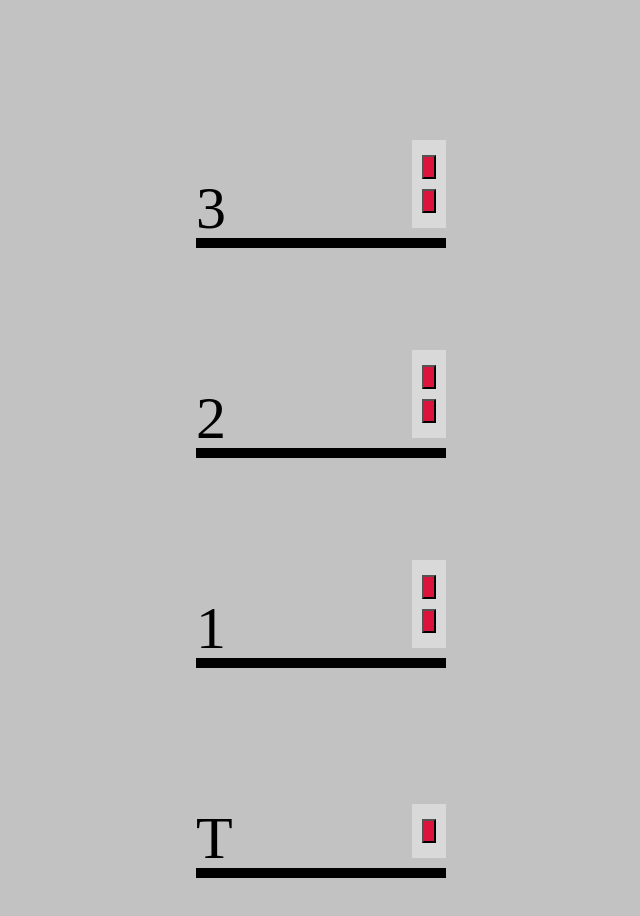
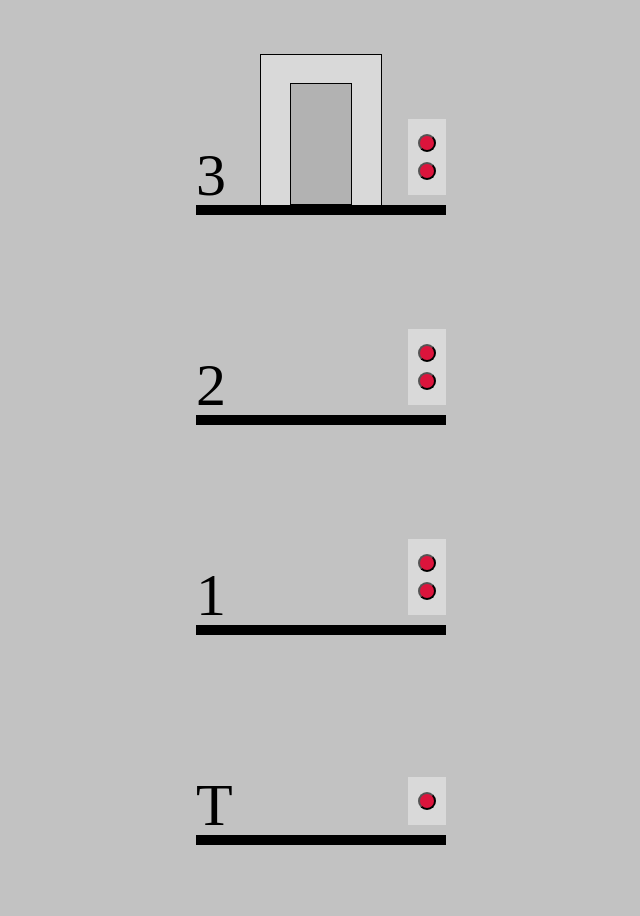
Before and after one commit to silas-mariosa/Projeto_16_Elevador, a plain HTML site: page index.html in a window 1280 px wide. Shown: the whole page, without its empty margins (319-959 px from the left). After the commit the page ends 850 px from the top, so only its background shows below. Drawn offline with Linux system fonts and the light colour scheme.

Commit message:
chore: Elevotor added

```diff
--- a/index.html
+++ b/index.html
@@ -36,6 +36,9 @@
                 <button></button>
             </div>
         </div>
+        <div class="elevator">
+            <div></div>
+        </div>
     </section>
 </body>
 <script src="./script.js"></script>
--- a/style.css
+++ b/style.css
@@ -5,11 +5,12 @@ body{
 }
 
 .build{
+    position: relative;
     display: flex;
     flex-direction: column;
     justify-content: center;
     align-items: center;
-    margin: 3% 0;
+    margin: 5px 0;
 }
 
 .thirthFloor {
@@ -32,7 +33,27 @@ body{
     margin-bottom: 10px;
 }
 .buttons button{
-    padding: 10px 5px;
+    padding: 7px 7px;
     margin: 5px 0;
     background-color: crimson;
+    border-radius: 25px;
 }
+
+.elevator{
+    border: 1px black solid;
+    z-index: 1;
+    position: absolute;
+    top: 49px;
+    background-color: #D9D9D9;
+    width: 120px;
+    height: 150px;
+    display: flex;
+    justify-content: center;
+    align-items: end;
+}
+.elevator div{
+    border: 1px black solid;
+    background-color: #B2B2B2;
+    width: 60px;
+    height: 120px;
+}
```
